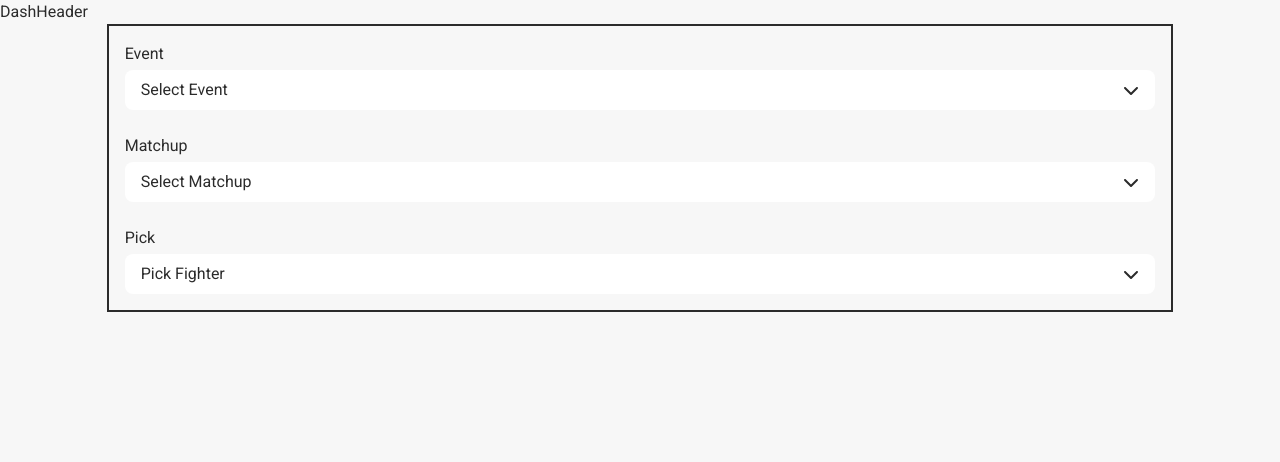
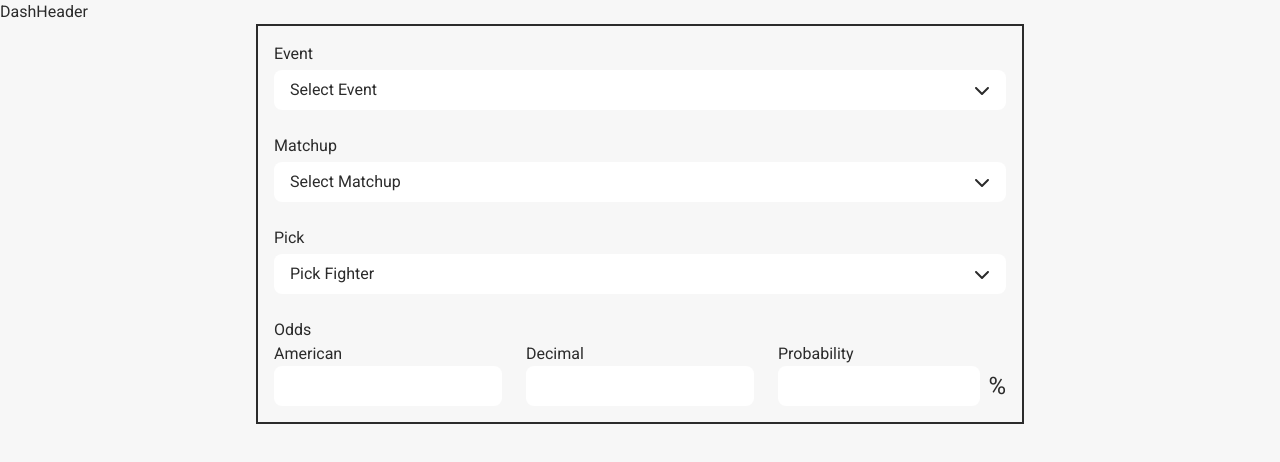
Before and after one commit to ray-mak/sportfolio, a React (Vite) app in the folder frontend/: page /dash/addpick in a window 1280 px wide. Shown: the top 462 px of the page. Built offline with nearby package versions, Linux system fonts and the light colour scheme.

Commit message:
Added odds calculutor to AddPick component
The odds calculator allows for the odds input fields to automatically update the corresponding American/decimal/probability based on what the user inputs.

```diff
--- a/frontend/src/features/bets/AddPick.jsx
+++ b/frontend/src/features/bets/AddPick.jsx
@@ -96,9 +96,70 @@ const AddPick = () => {
         }
     }, [])
 
+    //set odds input and automatically update decimal/american/probability when one input changes
+    const [americanOdds, setAmericanOdds] = useState("")
+    const [decimalOdds, setDecimalOdds] = useState("")
+    const [probability, setProbability] = useState("")
+
+    function handleAmericanOddsChange(e) {
+        let newAmericanOdds = e.target.value
+        setAmericanOdds(newAmericanOdds)
+
+        //convert American odds to decimal odds.
+        if (newAmericanOdds.startsWith("-")) {
+            //remove the "-"
+            const number = parseFloat(newAmericanOdds.replace(/[^\d.]/g, ''))
+            const newDecimalOdds = (100 / number) + 1
+            const newProbability = 100 / (100 / number + 1)
+            setDecimalOdds(newDecimalOdds.toFixed(2))
+            setProbability(newProbability.toFixed(2))
+        } else {
+            const number = parseFloat(newAmericanOdds.replace(/[^\d.]/g, ''))
+            const newDecimalOdds = (number / 100) + 1
+            const newProbability = 100 / (number / 100 + 1)
+            setDecimalOdds(newDecimalOdds.toFixed(2))
+            setProbability(newProbability.toFixed(2))
+        }
+
+    }
+    console.log(americanOdds, decimalOdds, probability)
+
+    function handleDecimalOddsChange(e) {
+        const newDecimalOdds = e.target.value
+        setDecimalOdds(newDecimalOdds)
+        if (newDecimalOdds >= 2) {
+            const newAmericanOdds = (newDecimalOdds - 1) * 100
+            const newProbability = (1 - (1 / newDecimalOdds)) * 100
+            setAmericanOdds(newAmericanOdds.toFixed(0))
+            setProbability(newProbability.toFixed(2))
+        } else {
+            const newAmericanOdds = -100 / (newDecimalOdds - 1)
+            const newProbability = (1 / newDecimalOdds) * 100
+            setAmericanOdds(newAmericanOdds.toFixed(0))
+            setProbability(newProbability.toFixed(2))
+        }
+    }
+
+    function handleProbabilityChange(e) {
+        const newProbability = e.target.value
+        setProbability(newProbability)
+
+        if (newProbability >= 50) {
+            const newAmericanOdds = (newProbability / (100 - newProbability)) * 100
+            const newDecimalOdds = 100 / newProbability
+            setAmericanOdds(newAmericanOdds.toFixed(0))
+            setDecimalOdds(newDecimalOdds.toFixed(2))
+        } else {
+            const newAmericanOdds = -((100 - newProbability) / newProbability) * 100
+            const newDecimalOdds = (100 - newProbability) / newProbability
+            setAmericanOdds(newAmericanOdds.toFixed(0))
+            setDecimalOdds(newDecimalOdds.toFixed(2))
+        }
+    }
+
     return (
-        <form className='flex flex-col items-center'>
-            <div className='flex flex-col w-5/6 gap-6 border-2 p-4'>
+        <div className='flex flex-col items-center'>
+            <form className='flex flex-col w-5/6 gap-6 border-2 p-4 lg:w-3/5 2xl:w-1/2'>
                 <div ref={eventContainer}>
                     <p>Event</p>
                     <div className='relative'>
@@ -109,8 +170,6 @@ const AddPick = () => {
                         {eventDropdown && <div className='w-full mt-2 rounded-lg bg-white max-h-60 overflow-y-auto p-2 dropdown absolute'>
                             <ul>
                                 {eventNames}
-                                {/* <li className='flex items-center p-2 rounded-md hover:bg-blue-400 hover:text-white hover:cursor-pointer'>UFC 300</li>
-                                <li className='flex items-center p-2 rounded-md hover:bg-blue-400 hover:text-white hover:cursor-pointer'>UFC Fight Night: Nicolau vs Perez</li> */}
                             </ul>
                         </div>}
                     </div>
@@ -125,7 +184,7 @@ const AddPick = () => {
                         {matchupDropdown && <div className='w-full mt-2 rounded-lg bg-white  p-2 dropdown absolute'>
                             <ul className='options max-h-60 overflow-y-auto'>
                                 {matchupsList}
-                                {/* <li className='flex items-center p-2 rounded-md hover:bg-blue-400 hover:text-white hover:cursor-pointer'>UFC Fight Night: Nicolau vs Perez</li> */}
+
                             </ul>
                         </div>}
                     </div>
@@ -140,13 +199,50 @@ const AddPick = () => {
                         {pickDropdown && <div className='w-full mt-2 rounded-lg bg-white  p-2 dropdown absolute'>
                             <ul className='options max-h-60 overflow-y-auto'>
                                 {pickList}
-                                {/* <li className='flex items-center p-2 rounded-md hover:bg-blue-400 hover:text-white hover:cursor-pointer'>UFC Fight Night: Nicolau vs Perez</li> */}
                             </ul>
                         </div>}
                     </div>
                 </div>
-            </div>
-        </form>
+                <div>
+                    <p>Odds</p>
+                    <div className='w-full grid grid-cols-3 gap-6'>
+                        <label htmlFor='americanOdds'>
+                            American
+                            <input
+                                id='americanOdds'
+                                type='number'
+                                value={americanOdds}
+                                onChange={handleAmericanOddsChange}
+                                className='w-full px-4 py-2 rounded-lg'
+                            />
+                        </label>
+                        <label htmlFor='decimalnOdds'>
+                            Decimal
+                            <input
+                                id='decimalOdds'
+                                type='number'
+                                value={decimalOdds}
+                                onChange={handleDecimalOddsChange}
+                                className='w-full px-4 py-2 rounded-lg'
+                            />
+                        </label>
+                        <label htmlFor='probability'>
+                            Probability
+                            <div className='flex items-center gap-2'>
+                                <input
+                                    id='probability'
+                                    type='number'
+                                    value={probability}
+                                    onChange={handleProbabilityChange}
+                                    className='w-full px-4 py-2 rounded-lg'
+                                />
+                                <p className='text-2xl'>%</p>
+                            </div>
+                        </label>
+                    </div>
+                </div>
+            </form>
+        </div>
     )
 }
 
--- a/frontend/src/index.css
+++ b/frontend/src/index.css
@@ -18,3 +18,9 @@
     background: #ccc;
     border-radius: 20px;
 }
+
+input::-webkit-outer-spin-button,
+input::-webkit-inner-spin-button {
+    -webkit-appearance: none;
+    margin: 0;
+}
```
